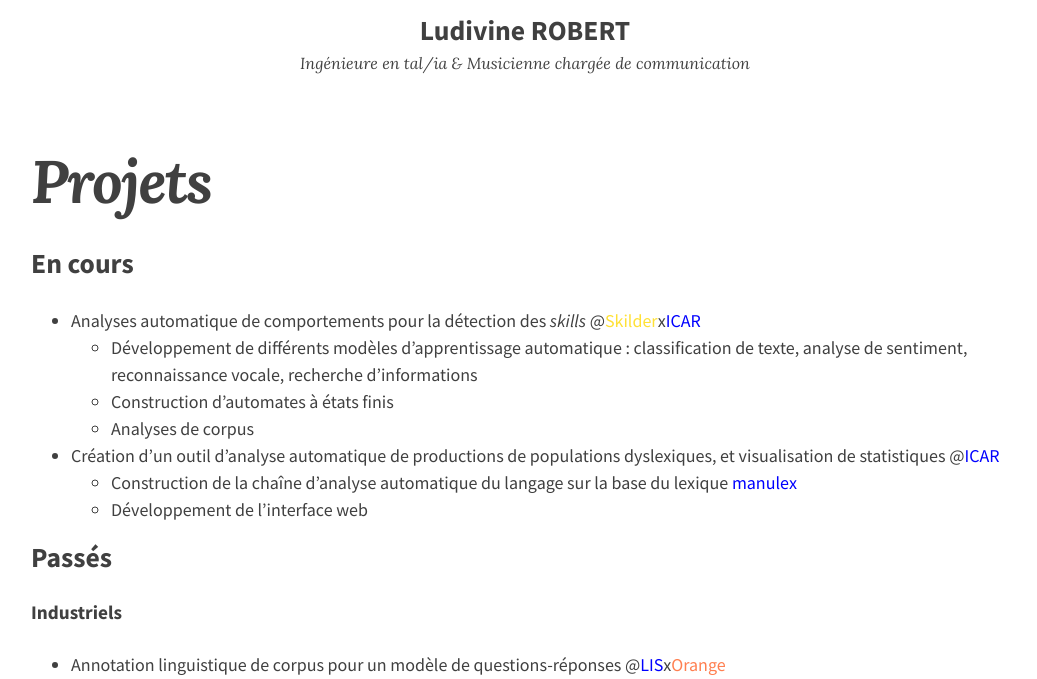
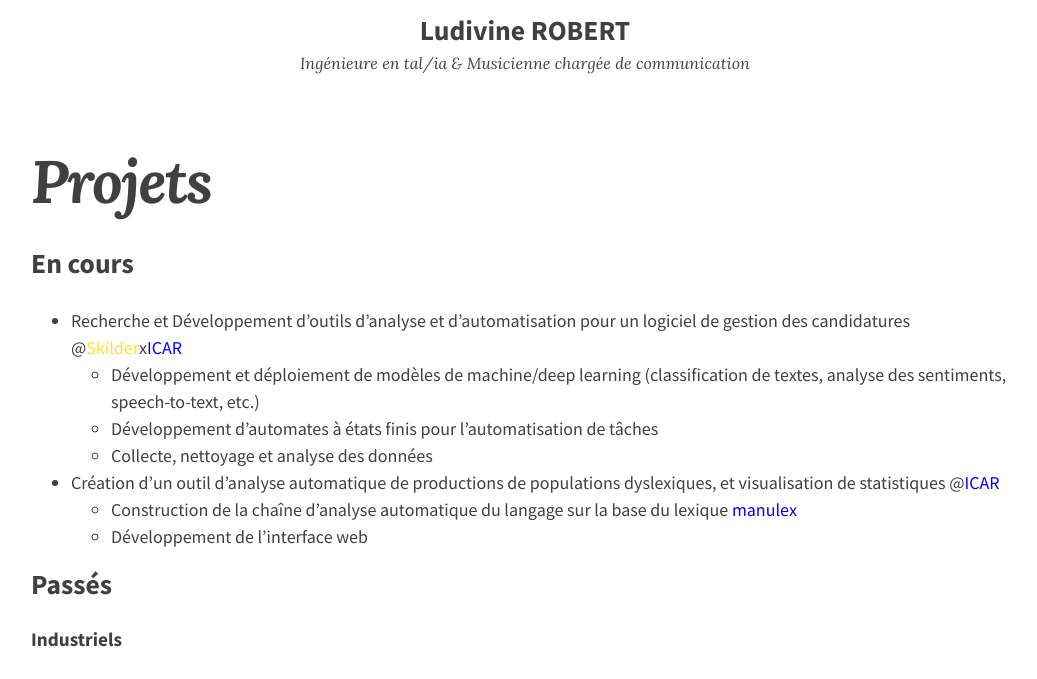
Before and after one commit to ludivinero/ludivinero.github.io, a Jekyll site: the page built from projets.md, in a window 1280 px wide and 900 px high, cut to the strip 221-900 px from the top of the window. Shown: the whole strip, without its empty margins (115-1152 px from the left). Built offline with Jekyll 4.4.1, drawn with Linux system fonts in a browser that asks for light colours; nearby versions of some CDN libraries.

Commit message:
Update projets.md

```diff
--- a/projets.md
+++ b/projets.md
@@ -7,10 +7,10 @@ entries_layout: list
 ---
 
 ## En cours
-- Analyses automatique de comportements pour la détection des _skills_ @<a href="https://skilder.fr" style="color:#ffe135; text-decoration:none;">Skilder</a>x<a href="http://icar.cnrs.fr/recherche/interactions-cognitions/equipe-12/" style="color:blue; text-decoration:none;">ICAR</a>
-  - Développement de différents modèles d’apprentissage automatique : classification de texte, analyse de sentiment, reconnaissance vocale, recherche d’informations
-  - Construction d’automates à états finis
-  - Analyses de corpus
+- Recherche et Développement d'outils d'analyse et d'automatisation pour un logiciel de gestion des candidatures @<a href="https://skilder.fr" style="color:#ffe135; text-decoration:none;">Skilder</a>x<a href="http://icar.cnrs.fr/recherche/interactions-cognitions/equipe-12/" style="color:blue; text-decoration:none;">ICAR</a>
+  - Développement et déploiement de modèles de machine/deep learning (classification de textes, analyse des sentiments, speech-to-text, etc.)
+  - Développement d'automates à états finis pour l'automatisation de tâches
+  - Collecte, nettoyage et analyse des données
 - Création d'un outil d'analyse automatique de productions de populations dyslexiques, et visualisation de statistiques @<a href="http://icar.cnrs.fr/recherche/interactions-cognitions/equipe-12/" style="color:blue; text-decoration:none;">ICAR</a>
   - Construction de la chaîne d'analyse automatique du langage sur la base du lexique <a href="http://www.manulex.org/fr/home.html" style="color:blue; text-decoration:none;">manulex</a>
   - Développement de l'interface web
```
